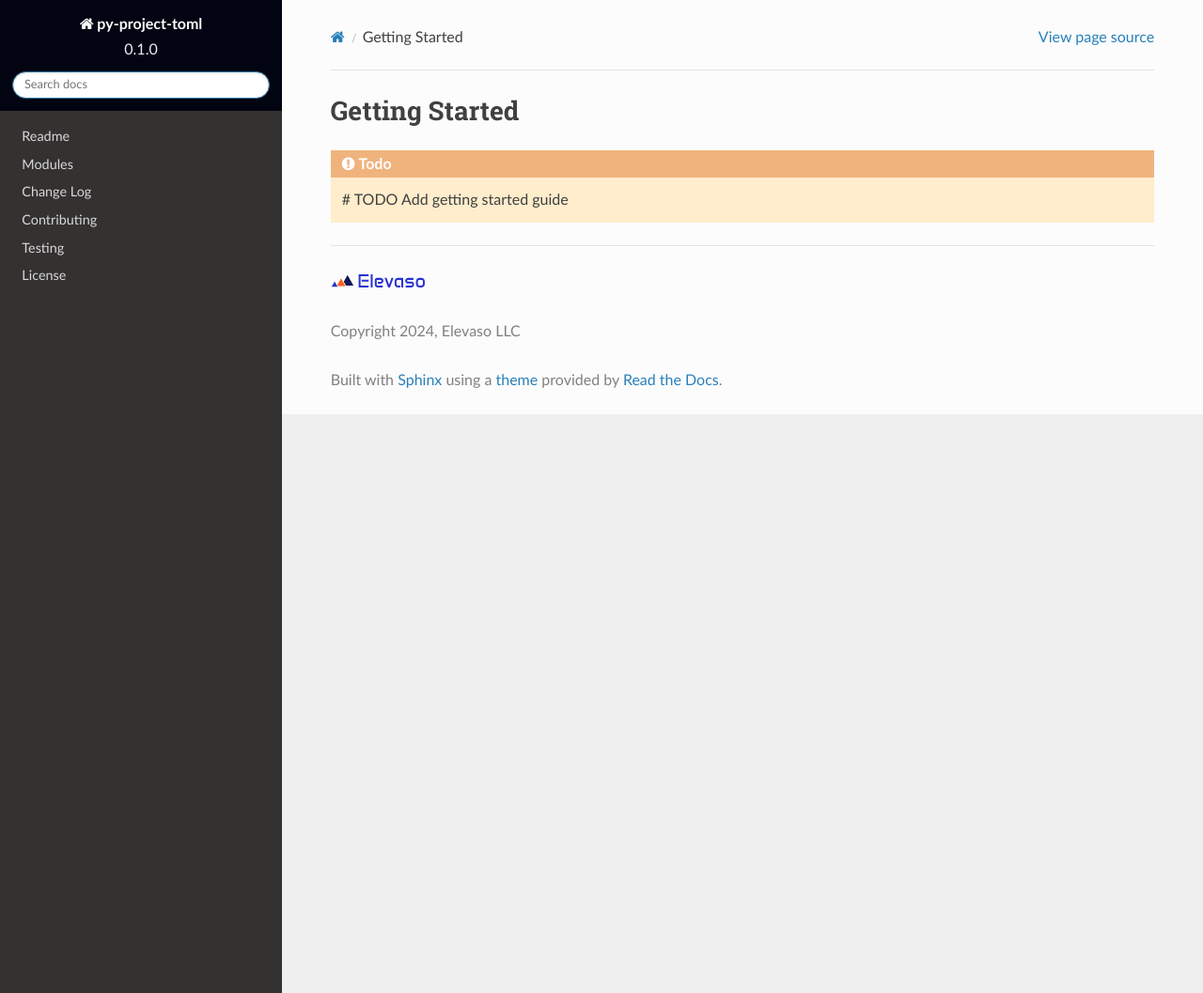
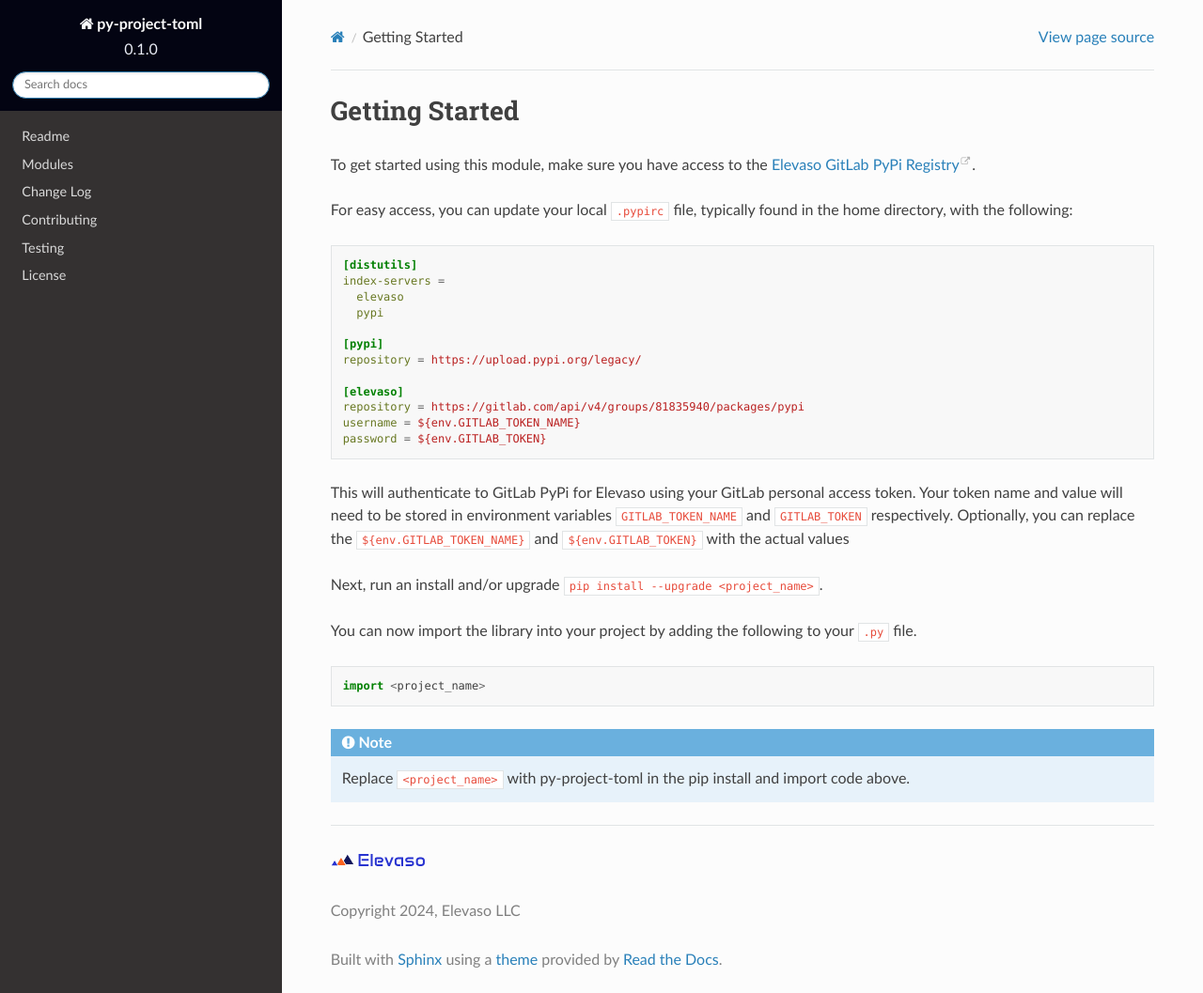
Before and after one commit to Elevaso/Spine, a Sphinx documentation site: the page built from docs/getting_started.rst, in a window 1280 px wide and 1057 px high. Shown: the whole window at 94% size. Built offline with Sphinx 7.4.7 and the Read the Docs theme 2.0.0, drawn with Linux system fonts in a browser that asks for light colours.

Commit message:
Cleanup files to match project template

```diff
--- a/docs/_static/css/main.css
+++ b/docs/_static/css/main.css
@@ -2,28 +2,32 @@
   max-width: 75px !important;
 }
 
-.wy-side-nav-search{
-    background-color: rgba(3,4,18,1) !important;
+.wy-side-nav-search {
+  background-color: rgba(3, 4, 18, 1) !important;
+}
+
+.wy-side-nav {
+  background-color: rgba(66, 67, 70, 1) !important;
 }
 
 .version {
   color: rgba(233, 236, 245, 1) !important;
 }
 
-.wy-nav-content{
+.wy-nav-content {
   max-width: calc(100vw - 300px);
 }
 
-@media screen and (max-width: 768px){
-    .wy-nav-content{
+@media screen and (max-width: 768px) {
+  .wy-nav-content {
     max-width: 100vw;
   }
 
-    .wy-nav-side.shift{
+  .wy-nav-side.shift {
     max-width: 50% !important;
   }
 
-    .wy-nav-content-wrap.shift{
+  .wy-nav-content-wrap.shift {
     left: 50% !important;
   }
 
--- a/docs/conf.py
+++ b/docs/conf.py
@@ -5,7 +5,6 @@
 # http://www.sphinx-doc.org/en/master/config
 
 # Python Standard Libraries
-import codecs
 import os.path
 import re
 import sys
@@ -20,8 +19,6 @@
 def read(*parts):
     with open(os.path.join(ROOT, "src", *parts), "r") as f:
         return f.read()
-
-    return codecs.open(os.path.join(ROOT, "src", *parts), 'r').read()
 
 def find_version(*file_paths):
     for i in os.listdir(os.path.join(ROOT, "src")):
@@ -52,7 +49,6 @@
 # extensions coming with Sphinx (named 'sphinx.ext.*') or your custom
 # ones.
 extensions = [
-    # "recommonmark",
     "sphinx.ext.autodoc",
     "sphinxcontrib.mermaid",
     "sphinx_rtd_theme",
@@ -60,17 +56,12 @@
     "sphinx_multiversion",
     "sphinx.ext.viewcode",  # Add links to highlighted source code
     "sphinx_mdinclude", # Markdown reader
+    "sphinx_copybutton", # Copy button for code blocks
 ]
 
 todo_include_todos = True
 
 autosectionlabel_prefix_document = True
-
-source_suffix = {
-    ".rst": "restructuredtext",
-    ".txt": "markdown",
-    ".md": "markdown",
-}
 
 # Add any paths that contain templates here, relative to this directory.
 templates_path = ["_templates"]
@@ -88,7 +79,7 @@
 #
 html_theme = "sphinx_rtd_theme"
 
-html_logo = '_static/icon.svg'
+html_logo = '_static/logo.svg'
 
 html_css_files = [
     'css/main.css',
@@ -113,7 +104,7 @@
     "prev_next_buttons_location": "bottom",
     "style_external_links": True,
     # 'vcs_pageview_mode': '',
-    "style_nav_header_background": "#404040",
+    "style_nav_header_background": "#030412",
     # Toc options
     "collapse_navigation": True,
     "sticky_navigation": True,
--- a/docs/getting_started.rst
+++ b/docs/getting_started.rst
@@ -1,6 +1,36 @@
 Getting Started
 ---------------
 
-.. todo::
+To get started using this module, make sure you have access to the `Elevaso GitLab PyPi Registry <https://gitlab.com/api/v4/groups/81835940/packages/pypi>`_.
 
-   # TODO Add getting started guide
+For easy access, you can update your local :code:`.pypirc` file, typically found in the home directory, with the following:
+
+
+.. code-block:: ini
+
+    [distutils]
+    index-servers =
+      elevaso
+      pypi
+
+    [pypi]
+    repository = https://upload.pypi.org/legacy/
+
+    [elevaso]
+    repository = https://gitlab.com/api/v4/groups/81835940/packages/pypi
+    username = ${env.GITLAB_TOKEN_NAME}
+    password = ${env.GITLAB_TOKEN}
+
+This will authenticate to GitLab PyPi for Elevaso using your GitLab personal access token. Your token name and value will need to be stored in environment variables :code:`GITLAB_TOKEN_NAME` and :code:`GITLAB_TOKEN` respectively. Optionally, you can replace the :code:`${env.GITLAB_TOKEN_NAME}` and :code:`${env.GITLAB_TOKEN}` with the actual values
+
+Next, run an install and/or upgrade :code:`pip install --upgrade <project_name>`.
+
+You can now import the library into your project by adding the following to your :code:`.py` file.
+
+.. code-block:: python
+
+    import <project_name>
+
+.. note::
+
+    Replace :code:`<project_name>` with |project| in the pip install and import code above.
--- a/requirements-dev.txt
+++ b/requirements-dev.txt
@@ -2,7 +2,6 @@
 coverage
 coverage-badge
 PyLint
-recommonmark
 Sphinx
 sphinxcontrib-mermaid
 sphinx-copybutton
```
Also changed, not shown: CONTRIBUTING.md (+10 -11 lines), docs/advanced_usage.rst (+9 -3 lines), docs/testing.rst (+29 -3 lines), 1 other file. Lines whose indentation alone changed are shown as unchanged.
